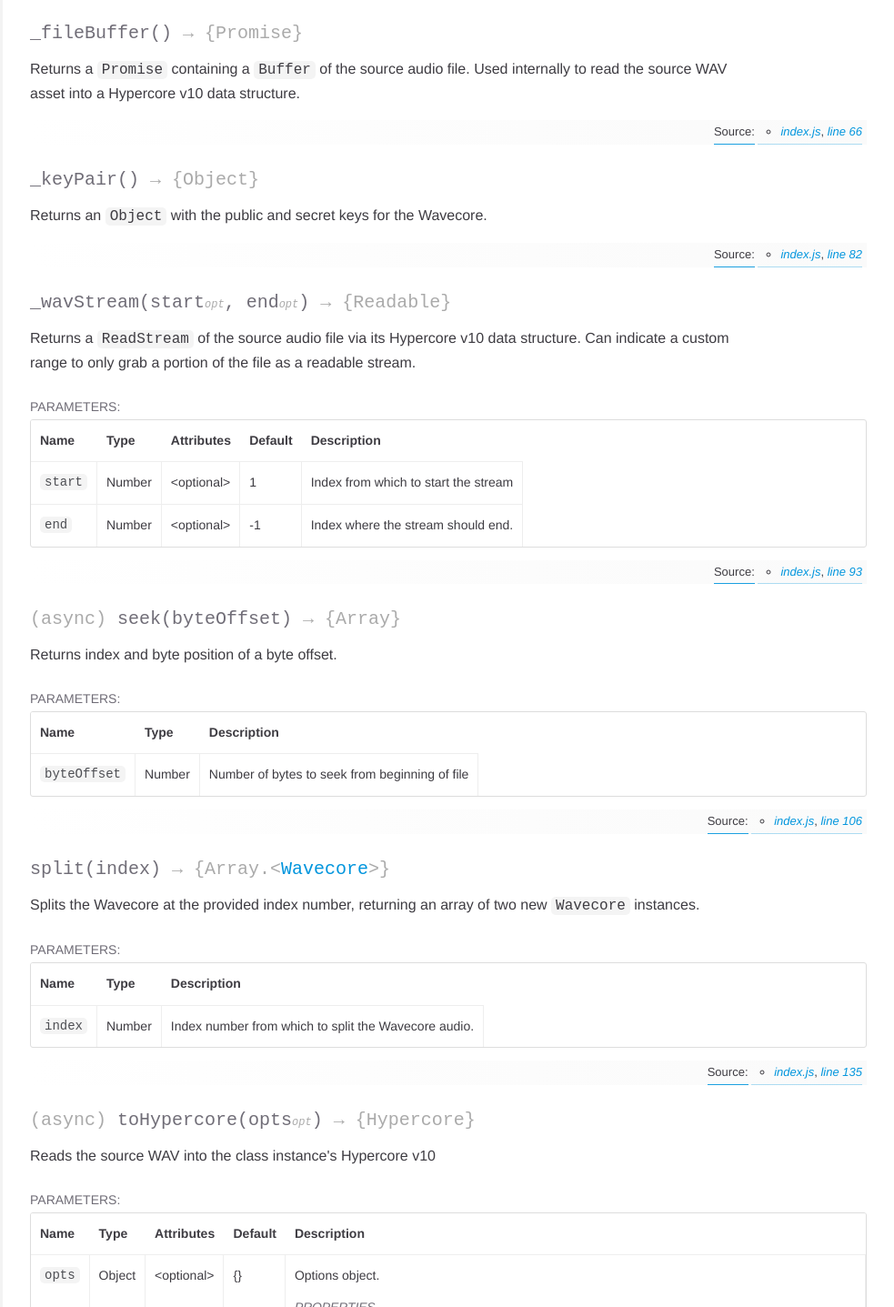
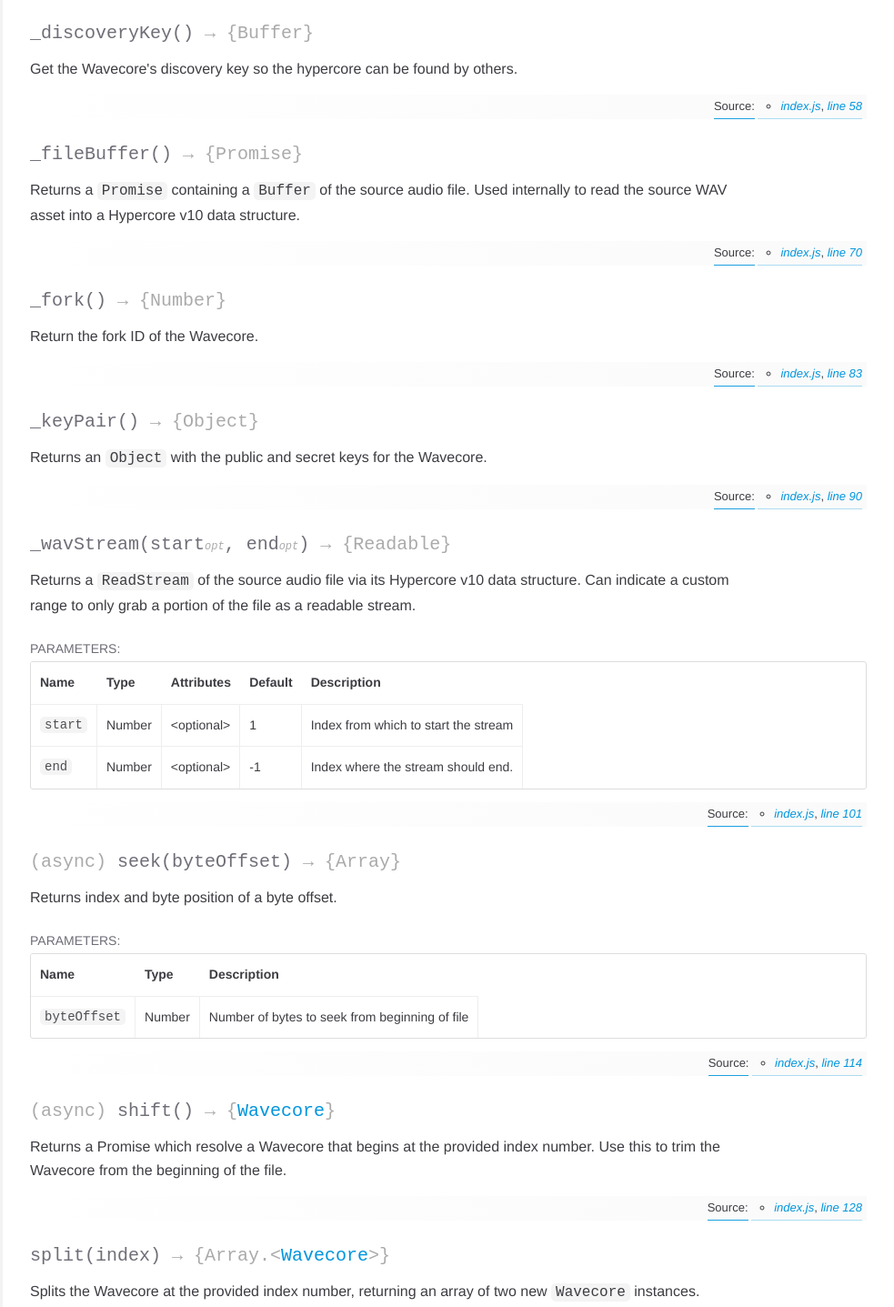
Before and after one commit to SacredData/hyperwav, a website built with Parcel: page docs/Wavecore.html in a window 1280 px wide. Shown: the part 1040-2477 px from the top of the page at 91% size, without its empty margins (297-1280 px from the left). Built offline with nearby package versions, Linux system fonts and the light colour scheme; a web font is replaced by a local one.

Commit message:
docs and badges

```diff
--- a/docs/Wavecore.html
+++ b/docs/Wavecore.html
@@ -86,7 +86,7 @@
 
 
 
-    <h3>Classes</h3><ul><li id="Wavecore-nav"><a href="Wavecore.html">Wavecore</a><ul class='methods'><li data-type="method" id="Wavecore-_fileBuffer-nav"><a href="Wavecore.html#_fileBuffer">_fileBuffer</a></li><li data-type="method" id="Wavecore-_keyPair-nav"><a href="Wavecore.html#_keyPair">_keyPair</a></li><li data-type="method" id="Wavecore-_wavStream-nav"><a href="Wavecore.html#_wavStream">_wavStream</a></li><li data-type="method" id="Wavecore-seek-nav"><a href="Wavecore.html#seek">seek</a></li><li data-type="method" id="Wavecore-split-nav"><a href="Wavecore.html#split">split</a></li><li data-type="method" id="Wavecore-toHypercore-nav"><a href="Wavecore.html#toHypercore">toHypercore</a></li><li data-type="method" id="Wavecore-truncate-nav"><a href="Wavecore.html#truncate">truncate</a></li></ul></li></ul>
+    <h3>Classes</h3><ul><li id="Wavecore-nav"><a href="Wavecore.html">Wavecore</a><ul class='methods'><li data-type="method" id="Wavecore-_discoveryKey-nav"><a href="Wavecore.html#_discoveryKey">_discoveryKey</a></li><li data-type="method" id="Wavecore-_fileBuffer-nav"><a href="Wavecore.html#_fileBuffer">_fileBuffer</a></li><li data-type="method" id="Wavecore-_fork-nav"><a href="Wavecore.html#_fork">_fork</a></li><li data-type="method" id="Wavecore-_keyPair-nav"><a href="Wavecore.html#_keyPair">_keyPair</a></li><li data-type="method" id="Wavecore-_wavStream-nav"><a href="Wavecore.html#_wavStream">_wavStream</a></li><li data-type="method" id="Wavecore-seek-nav"><a href="Wavecore.html#seek">seek</a></li><li data-type="method" id="Wavecore-shift-nav"><a href="Wavecore.html#shift">shift</a></li><li data-type="method" id="Wavecore-split-nav"><a href="Wavecore.html#split">split</a></li><li data-type="method" id="Wavecore-toHypercore-nav"><a href="Wavecore.html#toHypercore">toHypercore</a></li><li data-type="method" id="Wavecore-truncate-nav"><a href="Wavecore.html#truncate">truncate</a></li></ul></li></ul>
   </nav>
 
   <div id="main">
@@ -476,6 +476,97 @@ audio files in a real-time, peer-to-peer context.</p>
 
 
   <span class='name-container'>
+    <a class="link-icon" href="#_discoveryKey">
+      <svg height="20" width="20" style="fill: black;">
+        <use xlink:href="#linkIcon"></use>
+      </svg>
+    </a>
+    <h4 class="name" id="_discoveryKey">
+      <span class="type-signature"></span>_discoveryKey<span class="signature">()</span><span class="type-signature"> &rarr; {Buffer}</span>
+    </h4>
+  </span>
+
+
+
+
+
+  <div class="description">
+    <p>Get the Wavecore's discovery key so the hypercore can be found by others.</p>
+  </div>
+
+
+
+
+
+
+
+
+
+
+<dl class="details">
+
+
+
+
+
+
+
+
+
+
+
+
+
+
+
+
+
+
+
+
+
+
+
+
+
+
+    <dt class="tag-source">Source:</dt>
+    <dd class="tag-source">
+      <ul class="dummy">
+        <li>
+          <a href="index.js.html">index.js</a>, <a href="index.js.html#line58">line 58</a>
+        </li>
+      </ul>
+    </dd>
+
+
+
+
+
+
+
+</dl>
+
+
+
+
+
+
+
+
+
+
+
+
+
+
+
+
+
+
+
+
+  <span class='name-container'>
     <a class="link-icon" href="#_fileBuffer">
       <svg height="20" width="20" style="fill: black;">
         <use xlink:href="#linkIcon"></use>
@@ -536,7 +627,98 @@ structure.</p>
     <dd class="tag-source">
       <ul class="dummy">
         <li>
-          <a href="index.js.html">index.js</a>, <a href="index.js.html#line66">line 66</a>
+          <a href="index.js.html">index.js</a>, <a href="index.js.html#line70">line 70</a>
+        </li>
+      </ul>
+    </dd>
+
+
+
+
+
+
+
+</dl>
+
+
+
+
+
+
+
+
+
+
+
+
+
+
+
+
+
+
+
+
+  <span class='name-container'>
+    <a class="link-icon" href="#_fork">
+      <svg height="20" width="20" style="fill: black;">
+        <use xlink:href="#linkIcon"></use>
+      </svg>
+    </a>
+    <h4 class="name" id="_fork">
+      <span class="type-signature"></span>_fork<span class="signature">()</span><span class="type-signature"> &rarr; {Number}</span>
+    </h4>
+  </span>
+
+
+
+
+
+  <div class="description">
+    <p>Return the fork ID of the Wavecore.</p>
+  </div>
+
+
+
+
+
+
+
+
+
+
+<dl class="details">
+
+
+
+
+
+
+
+
+
+
+
+
+
+
+
+
+
+
+
+
+
+
+
+
+
+
+    <dt class="tag-source">Source:</dt>
+    <dd class="tag-source">
+      <ul class="dummy">
+        <li>
+          <a href="index.js.html">index.js</a>, <a href="index.js.html#line83">line 83</a>
         </li>
       </ul>
     </dd>
@@ -627,7 +809,7 @@ structure.</p>
     <dd class="tag-source">
       <ul class="dummy">
         <li>
-          <a href="index.js.html">index.js</a>, <a href="index.js.html#line82">line 82</a>
+          <a href="index.js.html">index.js</a>, <a href="index.js.html#line90">line 90</a>
         </li>
       </ul>
     </dd>
@@ -840,7 +1022,7 @@ as a readable stream.</p>
     <dd class="tag-source">
       <ul class="dummy">
         <li>
-          <a href="index.js.html">index.js</a>, <a href="index.js.html#line93">line 93</a>
+          <a href="index.js.html">index.js</a>, <a href="index.js.html#line101">line 101</a>
         </li>
       </ul>
     </dd>
@@ -986,7 +1168,99 @@ as a readable stream.</p>
     <dd class="tag-source">
       <ul class="dummy">
         <li>
-          <a href="index.js.html">index.js</a>, <a href="index.js.html#line106">line 106</a>
+          <a href="index.js.html">index.js</a>, <a href="index.js.html#line114">line 114</a>
+        </li>
+      </ul>
+    </dd>
+
+
+
+
+
+
+
+</dl>
+
+
+
+
+
+
+
+
+
+
+
+
+
+
+
+
+
+
+
+
+  <span class='name-container'>
+    <a class="link-icon" href="#shift">
+      <svg height="20" width="20" style="fill: black;">
+        <use xlink:href="#linkIcon"></use>
+      </svg>
+    </a>
+    <h4 class="name" id="shift">
+      <span class="type-signature">(async) </span>shift<span class="signature">()</span><span class="type-signature"> &rarr; {<a href="Wavecore.html">Wavecore</a>}</span>
+    </h4>
+  </span>
+
+
+
+
+
+  <div class="description">
+    <p>Returns a Promise which resolve a Wavecore that begins at the provided
+index number. Use this to trim the Wavecore from the beginning of the file.</p>
+  </div>
+
+
+
+
+
+
+
+
+
+
+<dl class="details">
+
+
+
+
+
+
+
+
+
+
+
+
+
+
+
+
+
+
+
+
+
+
+
+
+
+
+    <dt class="tag-source">Source:</dt>
+    <dd class="tag-source">
+      <ul class="dummy">
+        <li>
+          <a href="index.js.html">index.js</a>, <a href="index.js.html#line128">line 128</a>
         </li>
       </ul>
     </dd>
@@ -1133,7 +1407,7 @@ new <code>Wavecore</code> instances.</p>
     <dd class="tag-source">
       <ul class="dummy">
         <li>
-          <a href="index.js.html">index.js</a>, <a href="index.js.html#line135">line 135</a>
+          <a href="index.js.html">index.js</a>, <a href="index.js.html#line148">line 148</a>
         </li>
       </ul>
     </dd>
@@ -1419,7 +1693,7 @@ new <code>Wavecore</code> instances.</p>
     <dd class="tag-source">
       <ul class="dummy">
         <li>
-          <a href="index.js.html">index.js</a>, <a href="index.js.html#line171">line 171</a>
+          <a href="index.js.html">index.js</a>, <a href="index.js.html#line184">line 184</a>
         </li>
       </ul>
     </dd>
@@ -1565,7 +1839,7 @@ new <code>Wavecore</code> instances.</p>
     <dd class="tag-source">
       <ul class="dummy">
         <li>
-          <a href="index.js.html">index.js</a>, <a href="index.js.html#line220">line 220</a>
+          <a href="index.js.html">index.js</a>, <a href="index.js.html#line233">line 233</a>
         </li>
       </ul>
     </dd>
```
Also changed, not shown: docs/index.html (+1 -1 lines), docs/index.js.html (+15 -2 lines), README.md.
